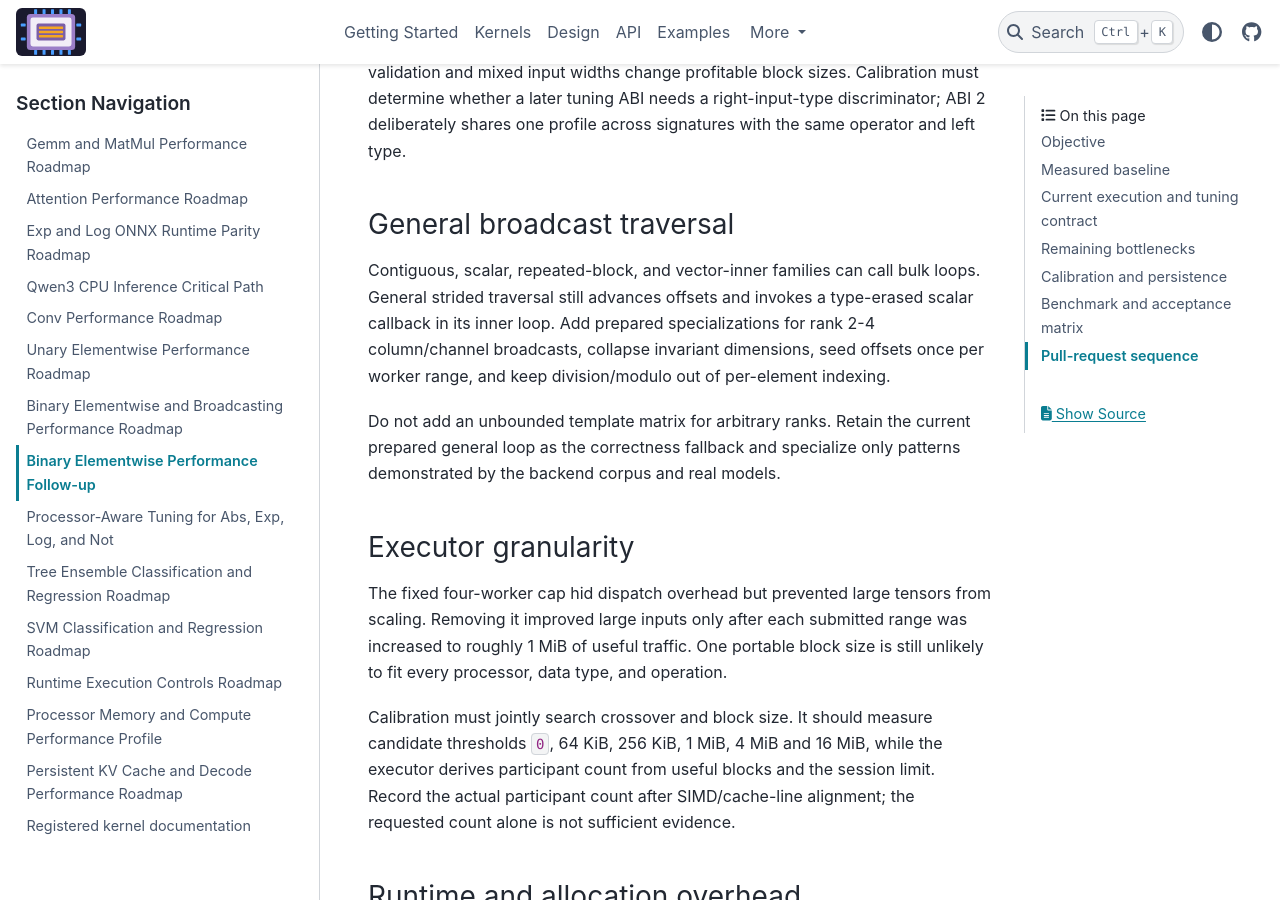
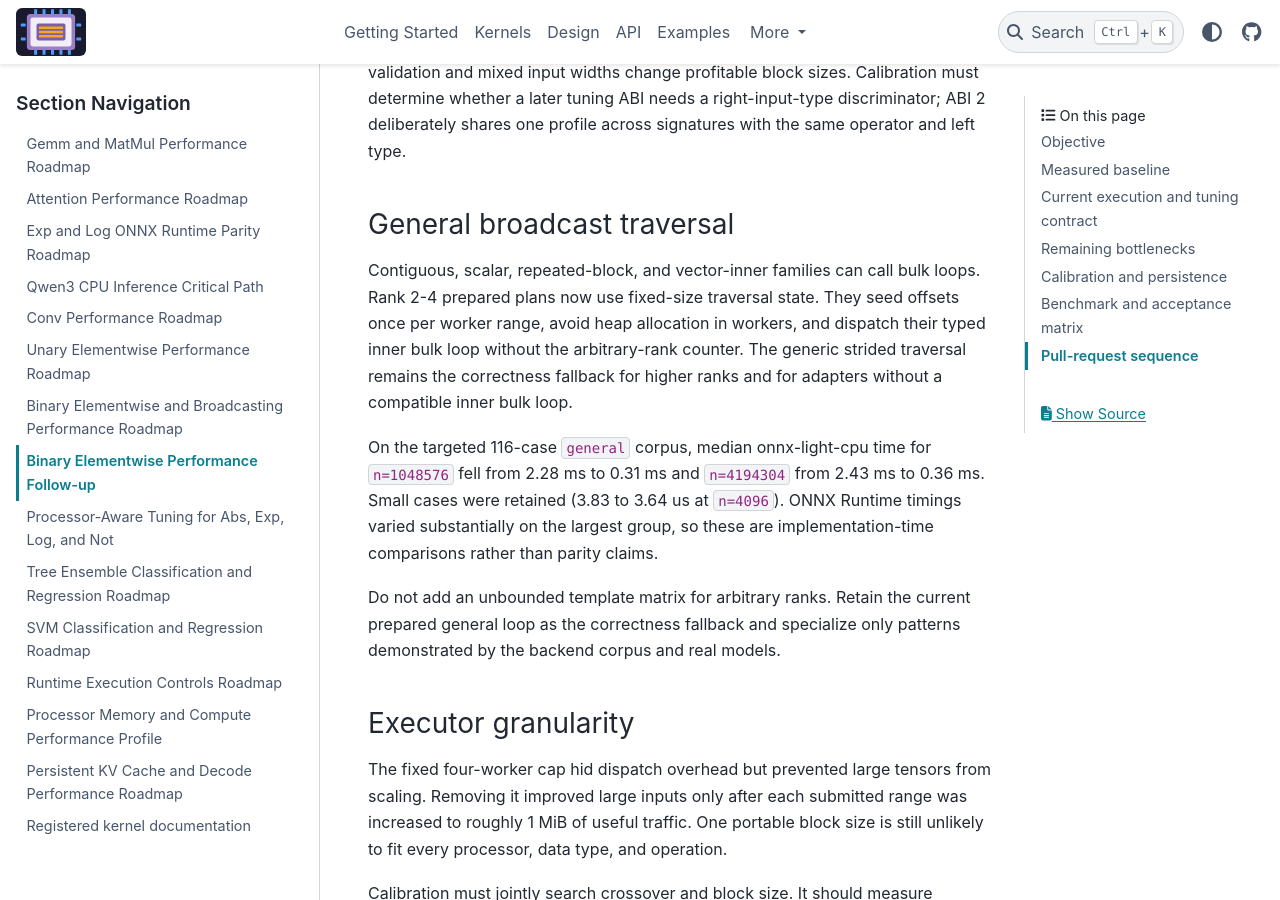
Before and after one commit to xadupre/onnx-light-cpu, a Sphinx documentation site: the page built from docs/next_steps/2026/2026_08_binary_elementwise_performance.rst, in a window 1280 px wide and 900 px high, scrolled down 2899 px. Built offline with Sphinx 7.4.7 and the PyData theme 0.15.4, drawn with Linux system fonts in a browser that asks for light colours; pages that are not in the unit, such as notebooks, are missing from menus.

Commit message:
improves binary again (#444)

```diff
--- a/docs/next_steps/2026/2026_08_binary_elementwise_performance.rst
+++ b/docs/next_steps/2026/2026_08_binary_elementwise_performance.rst
@@ -119,11 +119,17 @@ General broadcast traversal
 ~~~~~~~~~~~~~~~~~~~~~~~~~~~
 
 Contiguous, scalar, repeated-block, and vector-inner families can call bulk
-loops. General strided traversal still advances offsets and invokes a
-type-erased scalar callback in its inner loop. Add prepared specializations
-for rank 2-4 column/channel broadcasts, collapse invariant dimensions, seed
-offsets once per worker range, and keep division/modulo out of per-element
-indexing.
+loops. Rank 2-4 prepared plans now use fixed-size traversal state. They seed offsets
+once per worker range, avoid heap allocation in workers, and dispatch their
+typed inner bulk loop without the arbitrary-rank counter. The generic
+strided traversal remains the correctness fallback for higher ranks and for
+adapters without a compatible inner bulk loop.
+
+On the targeted 116-case ``general`` corpus, median onnx-light-cpu time for
+``n=1048576`` fell from 2.28 ms to 0.31 ms and ``n=4194304`` from 2.43 ms to
+0.36 ms. Small cases were retained (3.83 to 3.64 us at ``n=4096``). ONNX
+Runtime timings varied substantially on the largest group, so these are
+implementation-time comparisons rather than parity claims.
 
 Do not add an unbounded template matrix for arbitrary ranks. Retain the
 current prepared general loop as the correctness fallback and specialize only
```
Also changed, not shown: other parts of docs/next_steps/2026/2026_08_binary_elementwise_performance.rst (+1 -1 lines), 3 other files.
